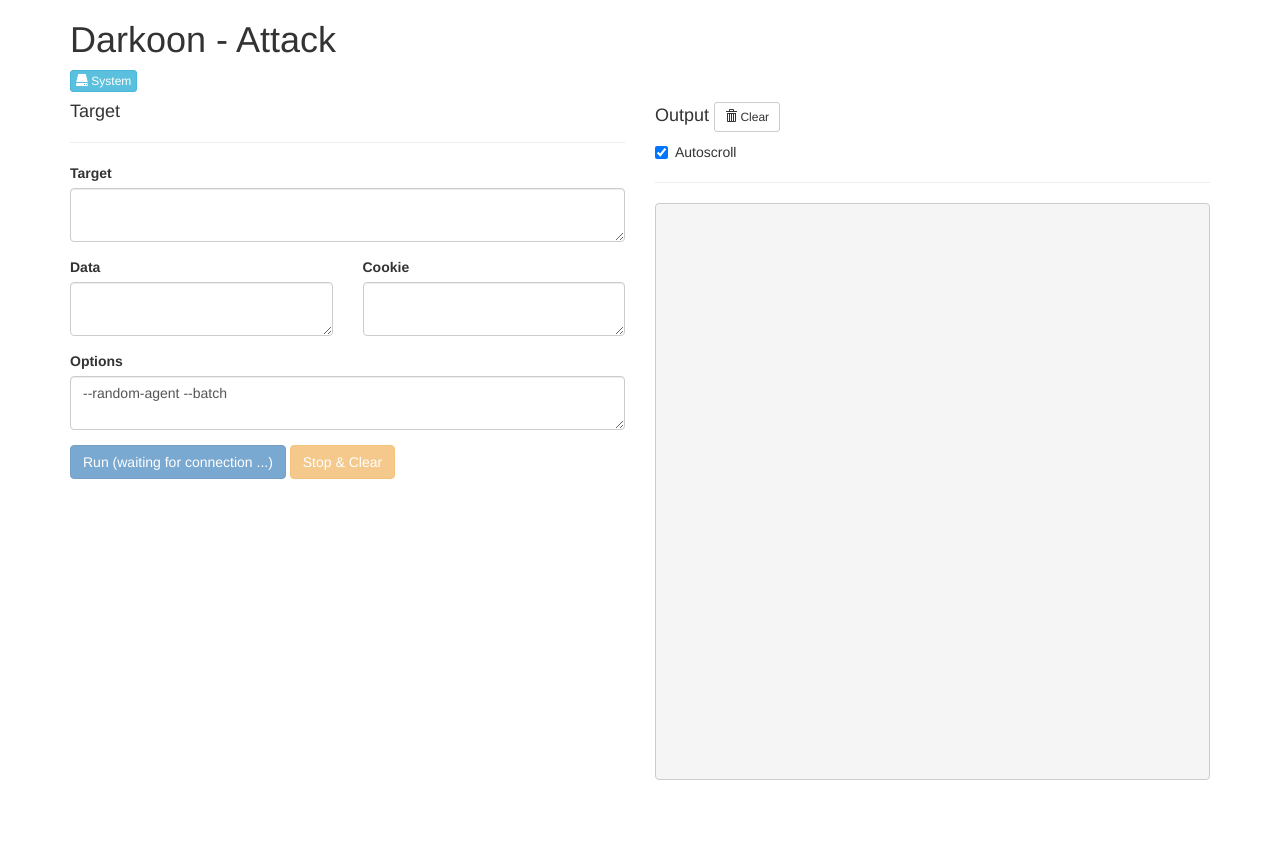
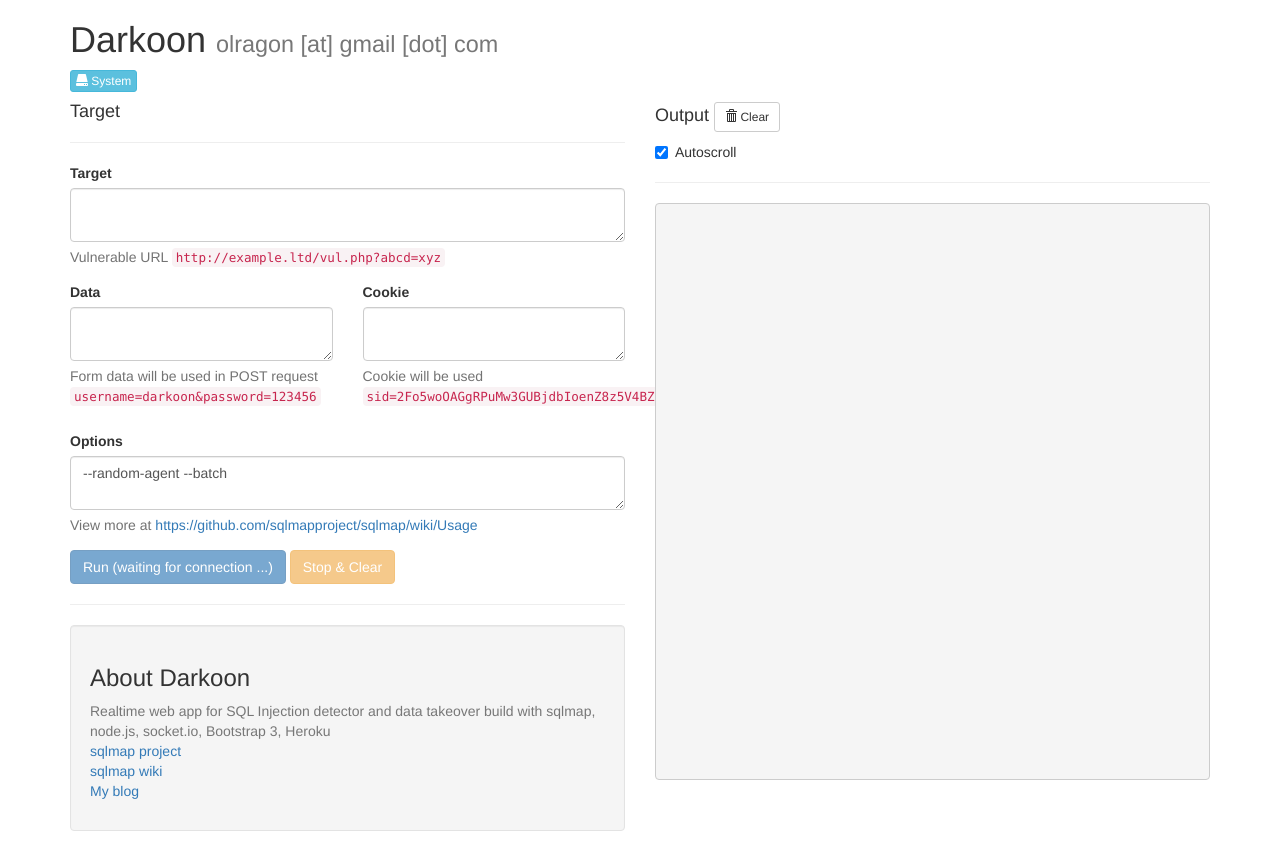
Before and after one commit to olragon/darkoon, a website: page public/index.html in a window 1280 px wide. Before the commit the page ends 800 px from the top, so only its background shows below. Drawn offline with nearby package versions, Linux system fonts and the light colour scheme; no server answers.

Commit message:
add more info

```diff
--- a/public/index.html
+++ b/public/index.html
@@ -14,7 +14,7 @@
 </head><body lang="en">
   <div class="container">
     <div class="page-title">
-      <h1>Darkoon - Attack</h1>
+      <h1>Darkoon <small>olragon [at] gmail [dot] com</small></h1>
       <a data-toggle="modal" href="#monitoring_wrapper" class="btn btn-info btn-xs"><i class="glyphicon glyphicon-hdd"></i> System</a>
       <!-- Modal -->
       <div class="modal fade" id="monitoring_wrapper" tabindex="-1" role="dialog" aria-labelledby="myModalLabel" aria-hidden="true">
@@ -37,24 +37,38 @@
           <div class="form-group">
             <label for="url">Target</label>
             <textarea name="url" id="url" class="form-control" required></textarea>
+            <span class="help-block">Vulnerable URL <code>http://example.ltd/vul.php?abcd=xyz</code></span>
           </div>
           <div class="row">
             <div class="form-group col-lg-6">
               <label for="data">Data</label>
               <textarea name="data" id="data" class="form-control"></textarea>
+              <span class="help-block">Form data will be used in POST request <code>username=darkoon&password=123456</code></span>
             </div>
             <div class="form-group col-lg-6">
               <label for="cookie">Cookie</label>
               <textarea name="cookie" id="cookie" class="form-control"></textarea>
+              <span class="help-block">Cookie will be used <code>sid=2Fo5woOAGgRPuMw3GUBjdbIoenZ8z5V4BZF3B2Vq8</code>.</span>
             </div>
           </div>
           <div class="form-group">
             <label for="_options">Options</label>
             <textarea name="_options" id="_options" class="form-control" required>--random-agent --batch</textarea>
+            <span class="help-block">View more at <a href="https://github.com/sqlmapproject/sqlmap/wiki/Usage">https://github.com/sqlmapproject/sqlmap/wiki/Usage</a></span>
           </div>
           <button class="btn btn-primary" id="run-scan">Run (waiting for connection ...)</button>
           <button class="btn btn-warning" id="stop-scan">Stop & Clear</button>
         </form>
+        <hr>
+        <div class="well">
+          <h3>About Darkoon</h3>
+          <p class="text-muted">
+            Realtime web app for SQL Injection detector and data takeover build with sqlmap, node.js, socket.io, Bootstrap 3, Heroku<br>
+            <a href="http://sqlmap.org/">sqlmap project</a><br>
+            <a href="https://github.com/sqlmapproject/sqlmap/wiki/">sqlmap wiki</a><br>
+            <a href="http://cun.vn">My blog</a>
+          </p>
+        </div>
       </div>
       <div class="col-lg-6">
         <h4>Output <small><a href="#" class="btn btn-default btn-sm" id="clear-stdout"><i class="glyphicon glyphicon-trash"></i> Clear</a></small></h4>
```
